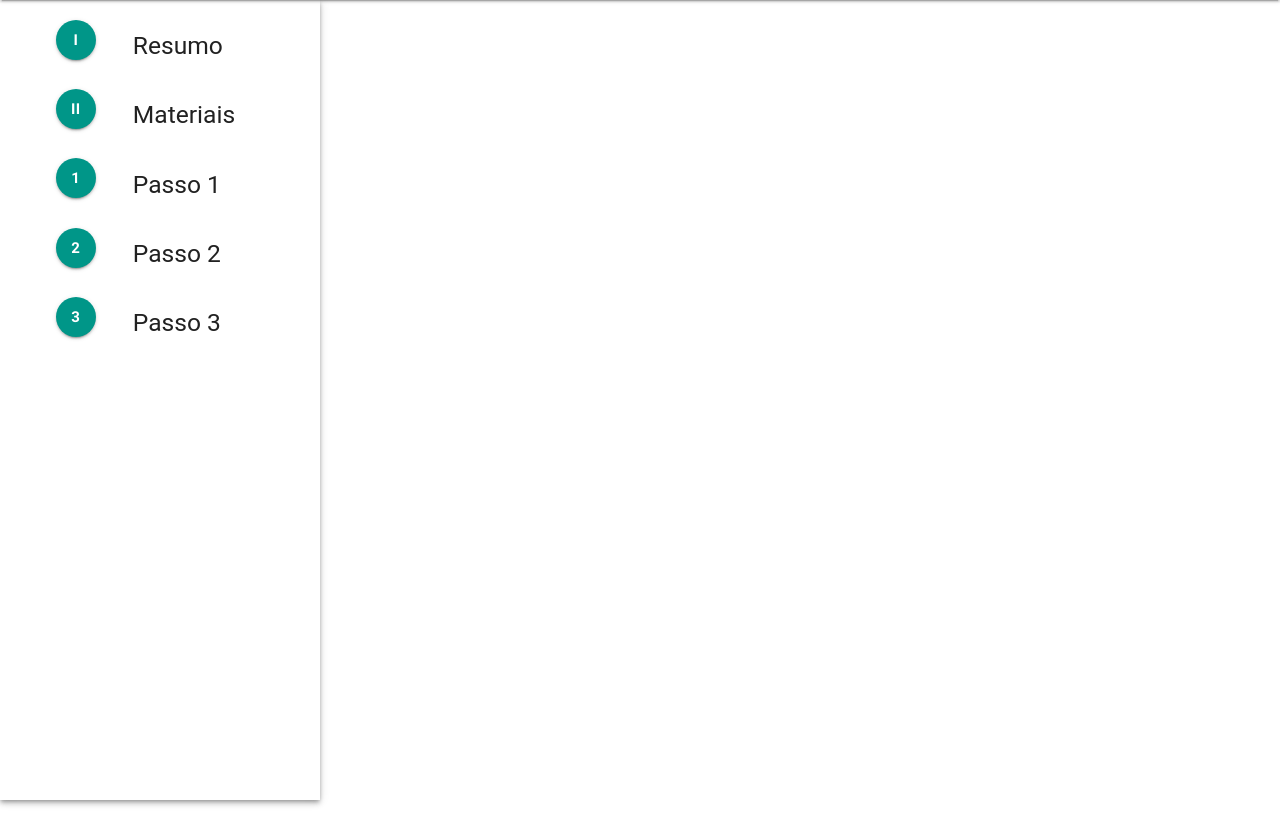
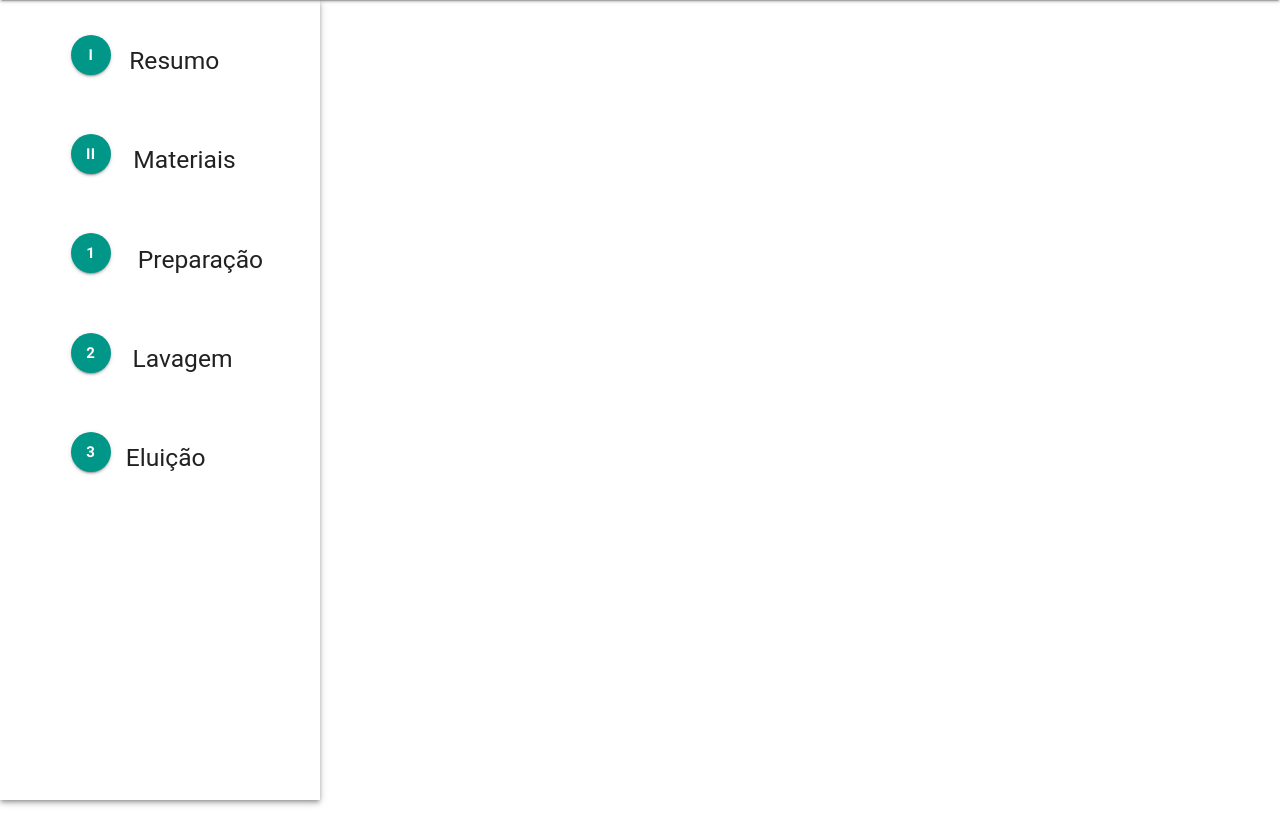
Before and after one commit to jsdelivrbot/hackathon-1, a Flask app: page / in a window 1280 px wide. Shown: the part 64-884 px from the top of the page. Run offline with Flask 2, Linux system fonts and the light colour scheme; some libraries are stand-ins or nearby versions; some web fonts are replaced.

Commit message:
Add files via upload

```diff
--- a/web/templates/index.html
+++ b/web/templates/index.html
@@ -16,69 +16,111 @@
 				<nav class="top-nav">
 			    <div class="nav-wrapper teal">
 			      <a href="#" class="brand-logo center">Pure Yield™ Plasmid Miniprep System</a>
+
+						<!-- SMALL LATERAL NAV BAR -->
+
 			      <a href="#" data-activates="mobile-demo" class="button-collapse"><i class="material-icons">menu</i></a>
-
-						<div class="side-nav" id="mobile-demo">
+						<div class="side-nav grey-text text-darken-4" id="mobile-demo">
 							<div class="container">
 								<div class="row">
 									<div class="col s12">
-
 										<div class="row">
-
 										</div>
 
+										<!-- DYNAMIC DATA-->
+
+										<ul class="collapsible z-depth-0" data-collapsible="expandable" style="border:0">
+											<li>
+												<div class="collapsible-header" style="border:0">
 													<div class="row">
 														<div class="col s3">
-												<a class="btn-floating btn waves-effect waves-light teal"/><b>i</b></a>
+															<a class="btn-floating btn waves-effect waves-light teal hoverable"><b>i</b></a>
 														</div>
 														<div class="col s8 offset-s1">
 															<h5>Resumo</h5>
 														</div>
 													</div>
-
+												</div>
+											</li>
+											<li>
+												<div class="collapsible-header" style="border:0">
 													<div class="row">
 														<div class="col s3">
-												<a class="btn-floating btn waves-effect waves-light teal"/><b>ii</b></a>
+															<a class="btn-floating btn waves-effect waves-light teal hoverable"><b>ii</b></a>
 														</div>
 														<div class="col s8 offset-s1">
 															<h5>Materiais</h5>
 														</div>
 													</div>
-
+												</div>
+											</li>
+											<li>
+												<div class="collapsible-header" style="border:0">
 													<div class="row">
 														<div class="col s3">
-												<a class="btn-floating btn waves-effect waves-light teal"/><b>1</b></a>
+															<a class="btn-floating btn waves-effect waves-light teal hoverable"><b>1</b></a>
 														</div>
 														<div class="col s8 offset-s1">
-												<h5>Passo 1</h5>
+															<h5>Preparação</h5>
 														</div>
 													</div>
-
+												</div>
+												<div class="collapsible-body" style="border:0">
+													<div class="row">
+														<div class="col s3 offset-s4">
+															<a class="btn-floating btn waves-effect waves-light teal hoverable"><b>1.1</b></a>
+														</div>
+													</div>
+												</div>
+											</li>
+											<li>
+												<div class="collapsible-header" style="border:0">
 													<div class="row">
 														<div class="col s3">
-												<a class="btn-floating btn waves-effect waves-light teal"/><b>2</b></a>
+															<a class="btn-floating btn waves-effect waves-light teal hoverable"><b>2</b></a>
 														</div>
 														<div class="col s8 offset-s1">
-												<h5>Passo 2</h5>
+															<h5>Lavagem</h5>
 														</div>
 													</div>
-
+												</div>
+												<div class="collapsible-body" style="border:0">
+													<div class="row">
+														<div class="col s3 offset-s4">
+															<a class="btn-floating btn waves-effect waves-light teal hoverable"><b>2.1</b></a>
+														</div>
+													</div>
+												</div>
+											</li>
+											<li>
+												<div class="collapsible-header" style="border:0">
 													<div class="row">
 														<div class="col s3">
-												<a class="btn-floating btn waves-effect waves-light teal"/><b>3</b></a>
+															<a class="btn-floating btn waves-effect waves-light teal hoverable"><b>3</b></a>
 														</div>
 														<div class="col s8 offset-s1">
-												<h5>Passo 3</h5>
+															<h5>Eluição</h5>
 														</div>
 													</div>
+												</div>
+												<div class="collapsible-body" style="border:0">
+													<div class="row">
+														<div class="col s3 offset-s4">
+															<a class="btn-floating btn waves-effect waves-light teal hoverable"><b>3.1</b></a>
+														</div>
+													</div>
+												</div>
+											</li>
+										</ul>
+
+										<!-- END DYNAMIC DATA -->
 
 									</div>
 								</div>
 							</div>
 						</div>
 
-
-
+						<!-- END SMALL LATERAL NAV BAR -->
 
 			    </div>
 			  </nav>
@@ -90,69 +132,119 @@
 
 				<div class="row">
 
+					<!-- LARGE LATERAL NAV BAR-->
+
 					<div class="col s0 l3 hide-on-med-and-down z-depth-2">
 						<div style="height:100%;width:100%;">
-
 							<div class="container">
 								<div class="row">
 									<div class="col s12">
-
 										<div class="row">
-
 										</div>
 
+										<!-- DYNAMIC DATA-->
+
+										<ul class="collapsible z-depth-0" data-collapsible="expandable" style="border:0">
+											<li>
+												<div class="collapsible-header" style="border:0">
 													<div class="row">
 														<div class="col s3">
-												<a class="btn-floating btn waves-effect waves-light teal"/><b>i</b></a>
+															<a class="btn-floating btn waves-effect waves-light teal hoverable"><b>i</b></a>
 														</div>
 														<div class="col s8 offset-s1">
 															<h5>Resumo</h5>
 														</div>
 													</div>
-
+												</div>
+											</li>
+											<li>
+												<div class="collapsible-header" style="border:0">
 													<div class="row">
 														<div class="col s3">
-												<a class="btn-floating btn waves-effect waves-light teal"/><b>ii</b></a>
+															<a class="btn-floating btn waves-effect waves-light teal hoverable"><b>ii</b></a>
 														</div>
 														<div class="col s8 offset-s1">
 															<h5>Materiais</h5>
 														</div>
 													</div>
-
+												</div>
+											</li>
+											<li>
+												<div class="collapsible-header" style="border:0">
 													<div class="row">
 														<div class="col s3">
-												<a class="btn-floating btn waves-effect waves-light teal"/><b>1</b></a>
+															<a class="btn-floating btn waves-effect waves-light teal hoverable"><b>1</b></a>
 														</div>
 														<div class="col s8 offset-s1">
-												<h5>Passo 1</h5>
+															<h5>Preparação</h5>
 														</div>
 													</div>
-
+												</div>
+												<div class="collapsible-body" style="border:0">
+													<div class="row">
+														<div class="col s3 offset-s4">
+															<a class="btn-floating btn waves-effect waves-light teal hoverable"><b>1.1</b></a>
+														</div>
+													</div>
+												</div>
+											</li>
+											<li>
+												<div class="collapsible-header" style="border:0">
 													<div class="row">
 														<div class="col s3">
-												<a class="btn-floating btn waves-effect waves-light teal"/><b>2</b></a>
+															<a class="btn-floating btn waves-effect waves-light teal hoverable"><b>2</b></a>
 														</div>
 														<div class="col s8 offset-s1">
-												<h5>Passo 2</h5>
+															<h5>Lavagem</h5>
 														</div>
 													</div>
-
+												</div>
+												<div class="collapsible-body" style="border:0">
+													<div class="row">
+														<div class="col s3 offset-s4">
+															<a class="btn-floating btn waves-effect waves-light teal hoverable"><b>2.1</b></a>
+														</div>
+													</div>
+												</div>
+											</li>
+											<li>
+												<div class="collapsible-header" style="border:0">
 													<div class="row">
 														<div class="col s3">
-												<a class="btn-floating btn waves-effect waves-light teal"/><b>3</b></a>
+															<a class="btn-floating btn waves-effect waves-light teal hoverable"><b>3</b></a>
 														</div>
 														<div class="col s8 offset-s1">
-												<h5>Passo 3</h5>
+															<h5>Eluição</h5>
 														</div>
 													</div>
+												</div>
+												<div class="collapsible-body" style="border:0">
+													<div class="row">
+														<div class="col s3 offset-s4">
+															<a class="btn-floating btn waves-effect waves-light teal hoverable"><b>3.1</b></a>
+														</div>
+													</div>
+												</div>
+											</li>
+										</ul>
+
+										<!-- END DYNAMIC DATA -->
 
 									</div>
 								</div>
 							</div>
+						</div>
+					</div>
+
+					<!-- END LARGE LATERAL NAV BAR -->
+
+					<!-- MAIN CONTENT -->
 
 					<div class="col s12 l9">
 
 					</div>
+
+				<!-- END MAIN CONTENT -->
 
 				</div>
 
```
Lines whose indentation alone changed are shown as unchanged.
